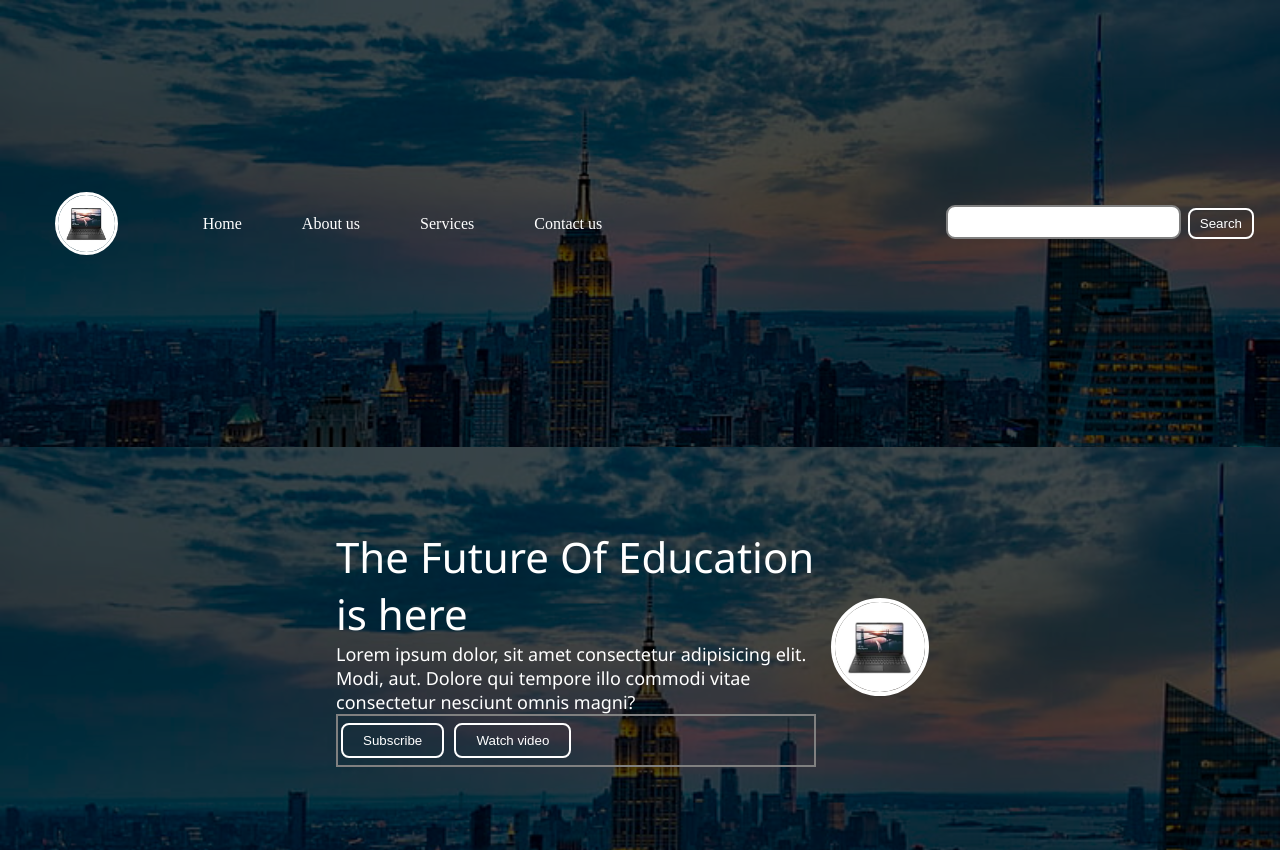
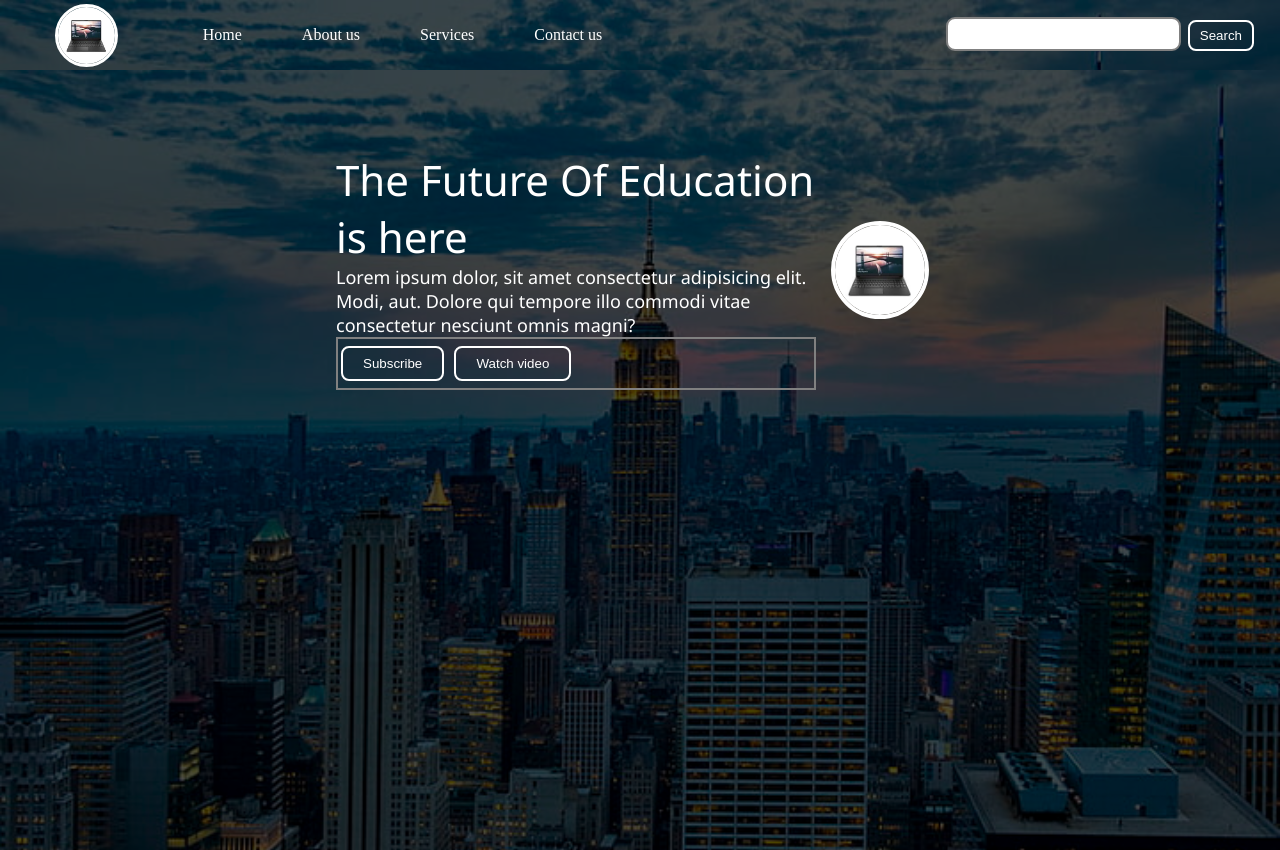
Before and after one commit to Kashifraza4455/new-web, a plain HTML site: page index.html in a window 1280 px wide. Shown: the top 850 px of the page. Drawn offline with Linux system fonts and the light colour scheme.

Commit message:
add some css

```diff
--- a/style.css
+++ b/style.css
@@ -21,7 +21,6 @@
     position: sticky;
     top: 0;
     cursor: pointer;
-    height: 447px;
 
 }
 .nav-list{
```
